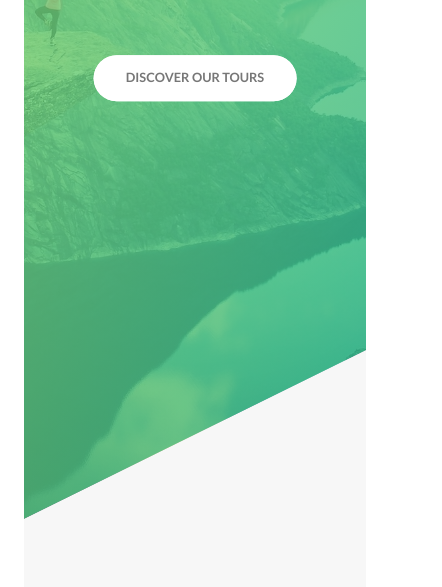
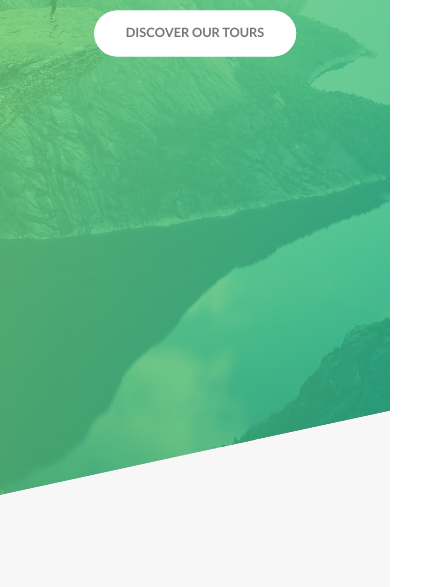
Before and after one commit to sean-birmingham/Natours-Advanced-CSS, a website: page index.html in a window 390 px wide. Shown: the part 307-894 px from the top of the page, 442 px wide, since content can reach past the window. Drawn offline with Linux system fonts and the light colour scheme.

Commit message:
made layout and typography responsive

```diff
--- a/sass/abstracts/_variables.scss
+++ b/sass/abstracts/_variables.scss
@@ -25,6 +25,7 @@ $default-font-size: 1.6rem;
 // Grid
 $grid-width: 114rem;
 $gutter-vertical: 8rem;
+$gutter-vertical-small: 6rem;
 $gutter-horizontal: 6rem;
 
 // Border-radius
--- a/sass/base/_base.scss
+++ b/sass/base/_base.scss
@@ -29,6 +29,10 @@ body {
   font-weight: 400;
   line-height: 1.7;
   color: $color-grey-dark;
+  box-sizing: border-box;
   padding: 3rem;
-  box-sizing: border-box;
+
+  @include respond(tab-port) {
+    padding: 0;
+  }
 }
--- a/sass/base/_typography.scss
+++ b/sass/base/_typography.scss
@@ -10,6 +10,11 @@
     font-weight: 400;
     letter-spacing: 3.5rem;
     animation: moveInLeft 1s ease-out;
+
+    @include respond(phone) {
+      letter-spacing: 1rem;
+      font-size: 5rem;
+    }
   }
 
   &--sub {
@@ -18,6 +23,10 @@
     font-weight: 700;
     letter-spacing: 1.75rem;
     animation: moveInRight 1s ease-out;
+
+    @include respond(phone) {
+      letter-spacing: 0.5rem;
+    }
   }
 }
 
@@ -35,6 +44,14 @@
   color: transparent;
   letter-spacing: 2px;
   transition: all 0.2s;
+
+  @include respond(tab-port) {
+    font-size: 3rem;
+  }
+
+  @include respond(phone) {
+    font-size: 2.5rem;
+  }
 
   &:hover {
     transform: skewY(2deg) skewX(15deg) scale(1.1);
--- a/sass/layout/_footer.scss
+++ b/sass/layout/_footer.scss
@@ -4,9 +4,16 @@
   padding: 10rem 0;
   font-size: 1.4rem;
 
+  @include respond(tab-port) {
+    padding: 8rem 0;
+  }
+
   &__logo-box {
     text-align: center;
     margin-bottom: 8rem;
+    @include respond(tab-port) {
+      margin-bottom: 6rem;
+    }
   }
 
   &__logo {
@@ -18,6 +25,11 @@
     border-top: 1px solid $color-grey-dark;
     padding-top: 2rem;
     display: inline-block;
+
+    @include respond(tab-port) {
+      width: 100%;
+      text-align: center;
+    }
   }
 
   &__list {
@@ -56,5 +68,10 @@
     padding-top: 2rem;
     width: 80%;
     float: right;
+
+    @include respond(tab-port) {
+      width: 100%;
+      float: none;
+    }
   }
 }
--- a/sass/layout/_grid.scss
+++ b/sass/layout/_grid.scss
@@ -4,6 +4,15 @@
 
   &:not(:last-child) {
     margin-bottom: $gutter-vertical;
+
+    @include respond(tab-port) {
+      margin-bottom: $gutter-vertical-small;
+    }
+  }
+
+  @include respond(tab-port) {
+    max-width: 50rem;
+    padding: 0 3rem;
   }
 
   @include clearfix;
@@ -13,6 +22,15 @@
 
     &:not(:last-child) {
       margin-right: $gutter-horizontal;
+
+      @include respond(tab-port) {
+        margin-right: 0;
+        margin-bottom: $gutter-vertical-small;
+      }
+    }
+
+    @include respond(tab-port) {
+      width: 100% !important;
     }
   }
 
--- a/sass/layout/_header.scss
+++ b/sass/layout/_header.scss
@@ -11,6 +11,11 @@
   -webkit-clip-path: polygon(0 0, 100% 0, 100% 75vh, 0 100%);
   clip-path: polygon(0 0, 100% 0, 100% 75vh, 0 100%);
   position: relative;
+
+  @include respond(phone) {
+    -webkit-clip-path: polygon(0 0, 100% 0, 100% 85vh, 0 100%);
+    clip-path: polygon(0 0, 100% 0, 100% 85vh, 0 100%);
+  }
 
   &__logo-box {
     position: absolute;
--- a/sass/layout/_navigation.scss
+++ b/sass/layout/_navigation.scss
@@ -15,6 +15,16 @@
     box-shadow: 0 1rem 3rem rgba($color-black, 0.1);
     text-align: center;
     cursor: pointer;
+
+    @include respond(tab-port) {
+      top: 4rem;
+      right: 4rem;
+    }
+
+    @include respond(phone) {
+      top: 3rem;
+      right: 3rem;
+    }
   }
 
   &__background {
@@ -31,7 +41,15 @@
     z-index: 1000;
     transition: transform 0.8s cubic-bezier(0.86, 0, 0.07, 1);
 
-    // transform: scale(80);
+    @include respond(tab-port) {
+      top: 4.5rem;
+      right: 4.5rem;
+    }
+
+    @include respond(phone) {
+      top: 3.5rem;
+      right: 3.5rem;
+    }
   }
 
   &__nav {
```
Also changed, not shown: css/style.css.
